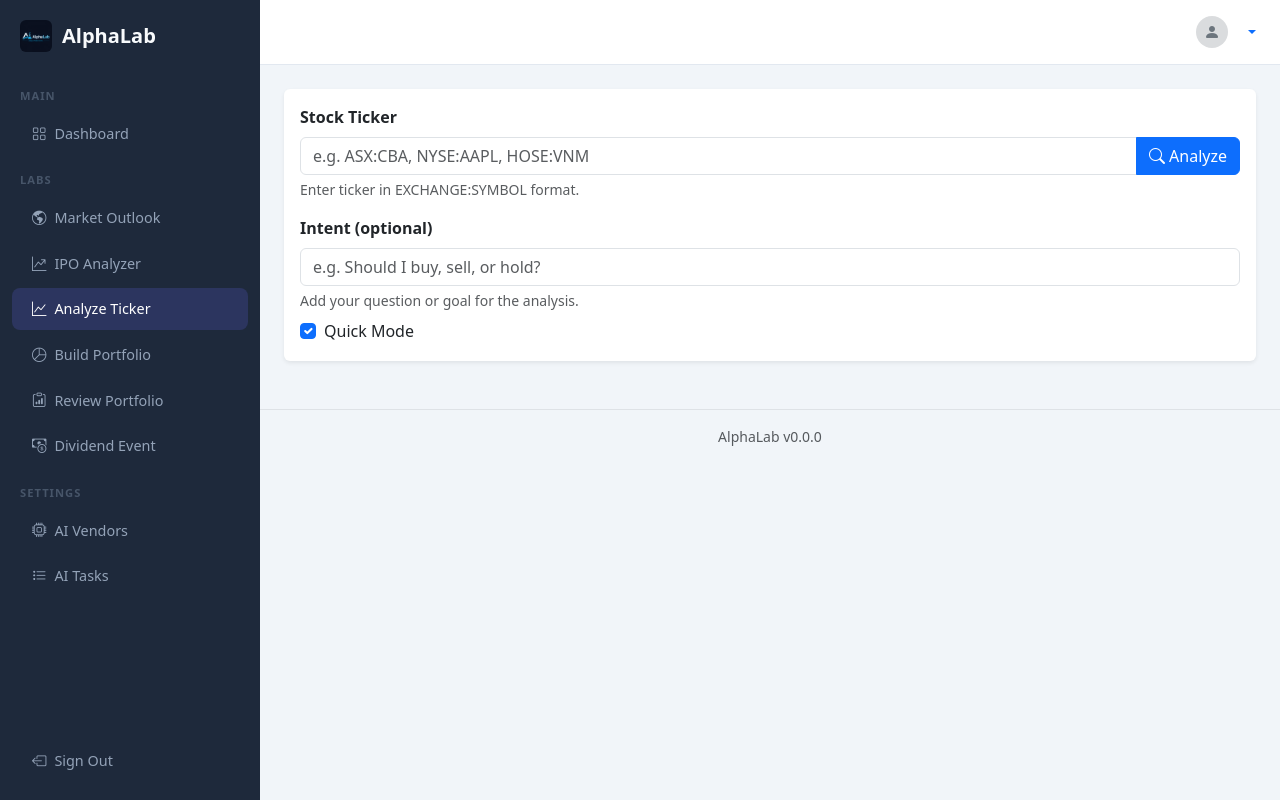
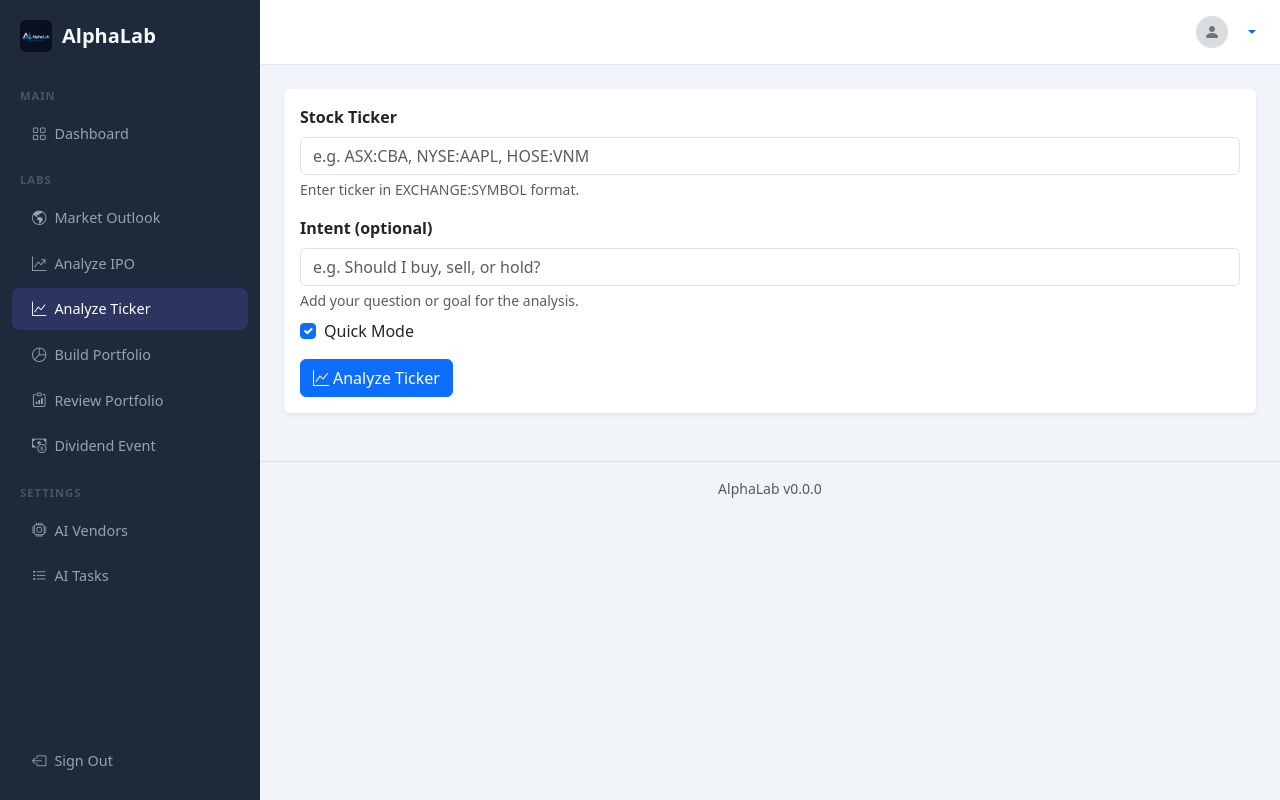
Before and after one commit to Bits4Bites/alphalab, a FastAPI app: template app/templates/analyze_ticker.html in a window 1280 px wide. Run offline with FastAPI, Linux system fonts and the light colour scheme; the template is opened without the code that fills it, so the values that code supplies are empty.

Commit message:
patch(UI): Minor UI changes.

```diff
--- a/app/routers/ipo_analyzer.py
+++ b/app/routers/ipo_analyzer.py
@@ -48,12 +48,12 @@
 )
 
 
-@router.get("/ipo-analyzer", response_class=HTMLResponse)
+@router.get("/analyze-ipo", response_class=HTMLResponse)
 async def ipo_analyzer_page(request: Request, user: dict = Depends(dependencies.get_current_user)) -> HTMLResponse:
     return templating.templates.TemplateResponse(request, TEMPLATE, {"user": user})
 
 
-@router.get("/ipo-analyzer/stream")
+@router.get("/analyze-ipo/stream")
 async def ipo_analyzer_stream(
     request: Request,
     company_name: str = Query(...),
--- a/app/templates/analyze_ticker.html
+++ b/app/templates/analyze_ticker.html
@@ -11,13 +11,8 @@
             <div class="card-body">
                 <form id="analyze-form">
                     <label for="ticker" class="form-label fw-semibold">Stock Ticker</label>
-                    <div class="input-group">
-                        <input type="text" class="form-control" id="ticker" name="ticker"
-                               placeholder="e.g. ASX:CBA, NYSE:AAPL, HOSE:VNM" required>
-                        <button type="submit" class="btn btn-primary" id="analyze-btn">
-                            <i class="bi bi-search me-1"></i>Analyze
-                        </button>
-                    </div>
+                    <input type="text" class="form-control" id="ticker" name="ticker"
+                           placeholder="e.g. ASX:CBA, NYSE:AAPL, HOSE:VNM" required>
                     <div class="form-text">Enter ticker in EXCHANGE:SYMBOL format.</div>
                     <div class="mt-3">
                         <label for="intent" class="form-label fw-semibold">Intent (optional)</label>
@@ -28,6 +23,11 @@
                     <div class="form-check mt-2">
                         <input class="form-check-input" type="checkbox" id="quick-mode" name="quick_mode" checked>
                         <label class="form-check-label" for="quick-mode">Quick Mode</label>
+                    </div>
+                    <div class="mt-3">
+                        <button type="submit" class="btn btn-primary" id="analyze-btn">
+                            <i class="bi bi-graph-up me-1"></i>Analyze Ticker
+                        </button>
                     </div>
                 </form>
             </div>
@@ -138,7 +138,7 @@
             document.getElementById('error-message').textContent = data.message;
             eventSource.close();
             btn.disabled = false;
-            btn.innerHTML = '<i class="bi bi-search me-1"></i>Analyze';
+            btn.innerHTML = '<i class="bi bi-graph-up me-1"></i>Analyze Ticker';
         } else if (data.type === 'result') {
             waitTimer.stop();
             progressSection.classList.add('d-none');
@@ -147,7 +147,7 @@
             renderMarkdown(data.content, document.getElementById('analysis-result'));
             eventSource.close();
             btn.disabled = false;
-            btn.innerHTML = '<i class="bi bi-search me-1"></i>Analyze';
+            btn.innerHTML = '<i class="bi bi-graph-up me-1"></i>Analyze Ticker';
         }
     };
 
@@ -158,7 +158,7 @@
         document.getElementById('error-message').textContent = 'Connection lost. Please try again.';
         eventSource.close();
         btn.disabled = false;
-        btn.innerHTML = '<i class="bi bi-search me-1"></i>Analyze';
+    btn.innerHTML = '<i class="bi bi-graph-up me-1"></i>Analyze Ticker';
     };
 });
 
--- a/app/templates/app_layout.html
+++ b/app/templates/app_layout.html
@@ -132,8 +132,8 @@
                     </a>
                 </li>
                 <li class="nav-item">
-                    <a class="nav-link {% block nav_ipo %}{% endblock %}" href="/ipo-analyzer">
-                        <i class="bi bi-graph-up-arrow me-2"></i>IPO Analyzer
+                    <a class="nav-link {% block nav_ipo %}{% endblock %}" href="/analyze-ipo">
+                        <i class="bi bi-graph-up-arrow me-2"></i>Analyze IPO
                     </a>
                 </li>
                 <li class="nav-item">
--- a/app/templates/ipo_analyzer.html
+++ b/app/templates/ipo_analyzer.html
@@ -1,8 +1,8 @@
 {% extends "app_layout.html" %}
 
-{% block title %}IPO Analyzer - {{ app_name }}{% endblock %}
+{% block title %}Analyze IPO - {{ app_name }}{% endblock %}
 {% block nav_ipo %}active{% endblock %}
-{% block page_title %}IPO Analyzer{% endblock %}
+{% block page_title %}Analyze IPO{% endblock %}
 
 {% block content %}
 <div class="row">
@@ -114,7 +114,7 @@
         additional_notes: document.getElementById('additional-notes').value.trim(),
     });
 
-    const eventSource = new EventSource(`/ipo-analyzer/stream?${params.toString()}`);
+    const eventSource = new EventSource(`/analyze-ipo/stream?${params.toString()}`);
 
     eventSource.onmessage = function(event) {
         const data = JSON.parse(event.data);
```
Also changed, not shown: token_logs.md (+3 -3 lines), 1 other file.
